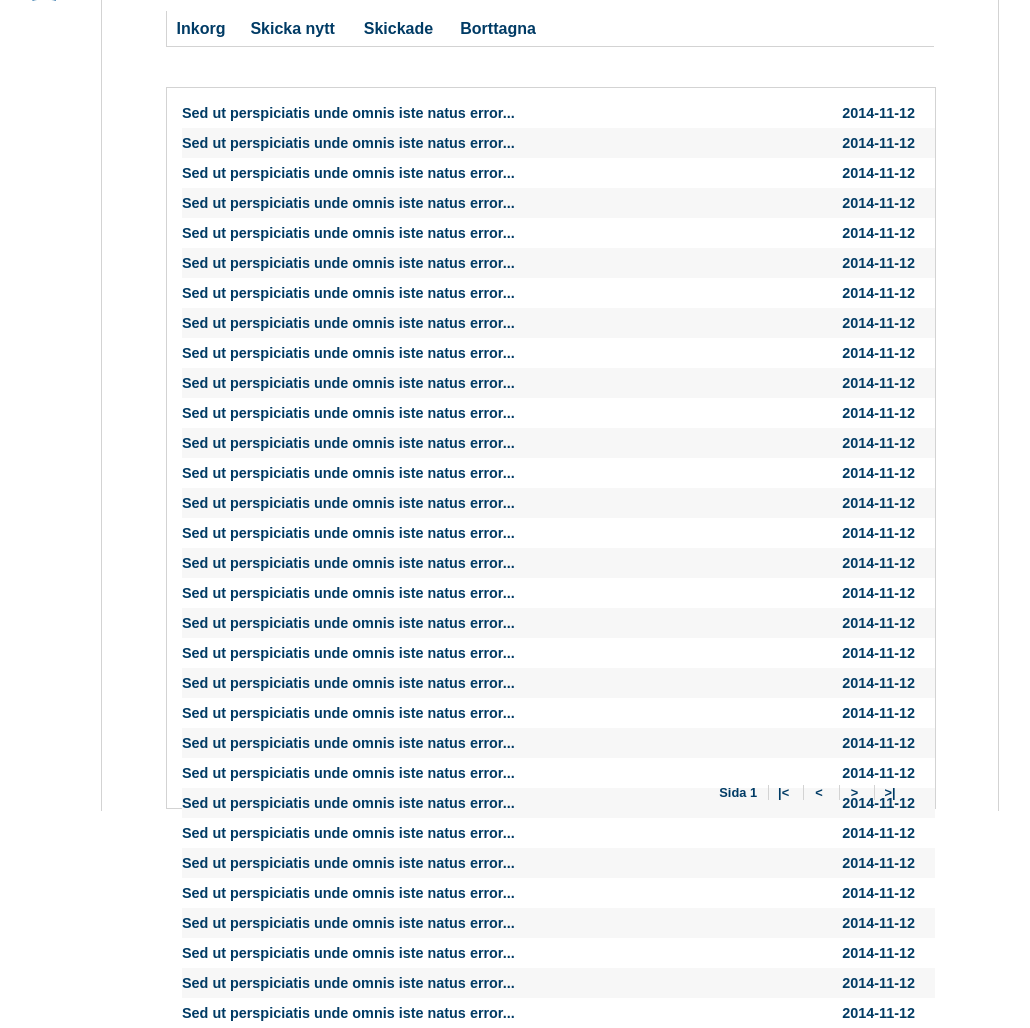
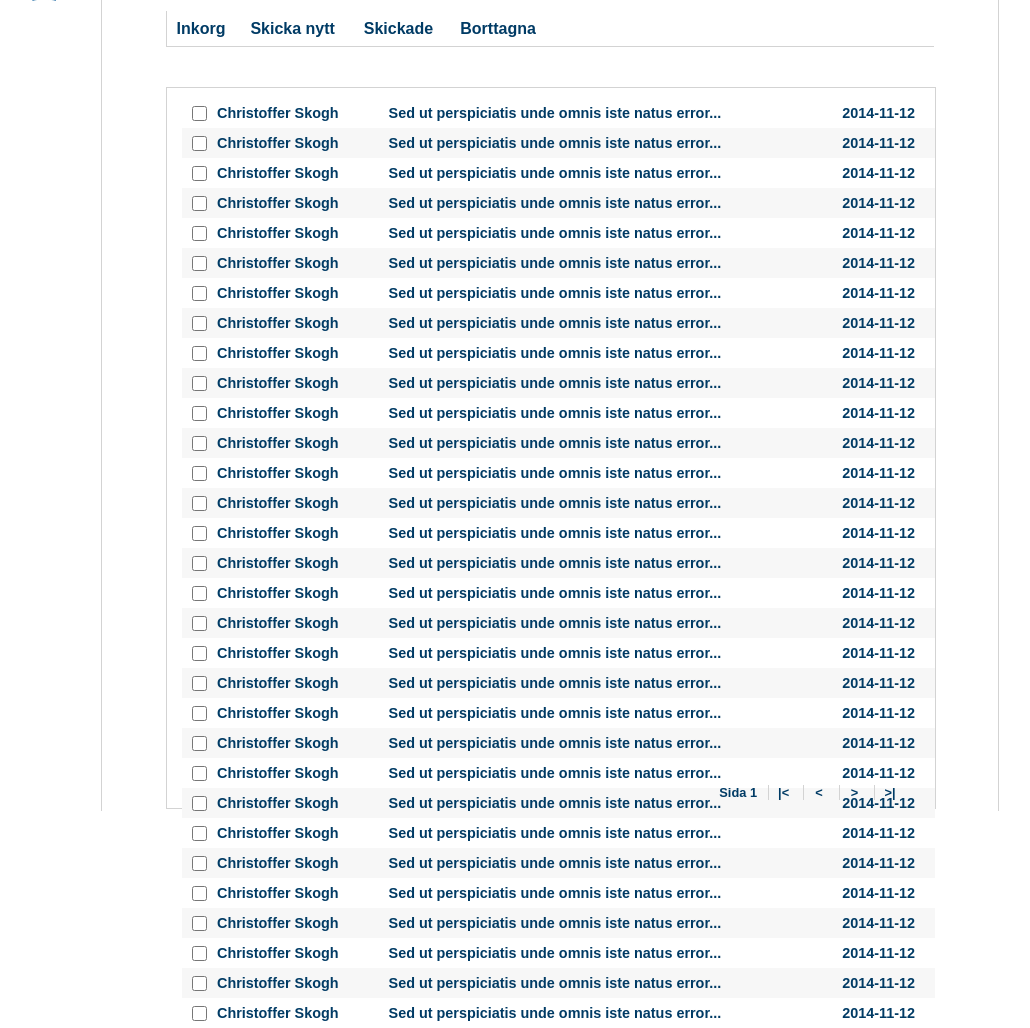
Before and after one commit to hagdorn/jensenonline, a PHP site: page /inbox.php in a window 1280 px wide. Shown: the part 163-1191 px from the top of the page, without its empty margins (90-1120 px from the left). Run offline with PHP 8.4, Linux system fonts and the light colour scheme; the visitor is signed in with stand-in values (Sample User, id 1); some libraries are stand-ins or nearby versions.

Commit message:
Added checkbox + name

```diff
--- a/inbox.php
+++ b/inbox.php
@@ -25,37 +25,14 @@
 
         <div id="inbox">
             <ul id="first-ul">
-                <li><a href="#">Sed ut perspiciatis unde omnis iste natus error... <span><?php echo date('Y-m-d'); ?></span></a></li>
-                <li><a href="#">Sed ut perspiciatis unde omnis iste natus error... <span><?php echo date('Y-m-d'); ?></span></a></li>
-                <li><a href="#">Sed ut perspiciatis unde omnis iste natus error... <span><?php echo date('Y-m-d'); ?></span></a></li>
-                <li><a href="#">Sed ut perspiciatis unde omnis iste natus error... <span><?php echo date('Y-m-d'); ?></span></a></li>
-                <li><a href="#">Sed ut perspiciatis unde omnis iste natus error... <span><?php echo date('Y-m-d'); ?></span></a></li>
-                <li><a href="#">Sed ut perspiciatis unde omnis iste natus error... <span><?php echo date('Y-m-d'); ?></span></a></li>
-                <li><a href="#">Sed ut perspiciatis unde omnis iste natus error... <span><?php echo date('Y-m-d'); ?></span></a></li>
-                <li><a href="#">Sed ut perspiciatis unde omnis iste natus error... <span><?php echo date('Y-m-d'); ?></span></a></li>
-                <li><a href="#">Sed ut perspiciatis unde omnis iste natus error... <span><?php echo date('Y-m-d'); ?></span></a></li>
-                <li><a href="#">Sed ut perspiciatis unde omnis iste natus error... <span><?php echo date('Y-m-d'); ?></span></a></li>
-                <li><a href="#">Sed ut perspiciatis unde omnis iste natus error... <span><?php echo date('Y-m-d'); ?></span></a></li>
-                <li><a href="#">Sed ut perspiciatis unde omnis iste natus error... <span><?php echo date('Y-m-d'); ?></span></a></li>
-                <li><a href="#">Sed ut perspiciatis unde omnis iste natus error... <span><?php echo date('Y-m-d'); ?></span></a></li>
-                <li><a href="#">Sed ut perspiciatis unde omnis iste natus error... <span><?php echo date('Y-m-d'); ?></span></a></li>
-                <li><a href="#">Sed ut perspiciatis unde omnis iste natus error... <span><?php echo date('Y-m-d'); ?></span></a></li>
-                <li><a href="#">Sed ut perspiciatis unde omnis iste natus error... <span><?php echo date('Y-m-d'); ?></span></a></li>
-                <li><a href="#">Sed ut perspiciatis unde omnis iste natus error... <span><?php echo date('Y-m-d'); ?></span></a></li>
-                <li><a href="#">Sed ut perspiciatis unde omnis iste natus error... <span><?php echo date('Y-m-d'); ?></span></a></li>
-                <li><a href="#">Sed ut perspiciatis unde omnis iste natus error... <span><?php echo date('Y-m-d'); ?></span></a></li>
-                <li><a href="#">Sed ut perspiciatis unde omnis iste natus error... <span><?php echo date('Y-m-d'); ?></span></a></li>
-                <li><a href="#">Sed ut perspiciatis unde omnis iste natus error... <span><?php echo date('Y-m-d'); ?></span></a></li>
-                <li><a href="#">Sed ut perspiciatis unde omnis iste natus error... <span><?php echo date('Y-m-d'); ?></span></a></li>
-                <li><a href="#">Sed ut perspiciatis unde omnis iste natus error... <span><?php echo date('Y-m-d'); ?></span></a></li>
-                <li><a href="#">Sed ut perspiciatis unde omnis iste natus error... <span><?php echo date('Y-m-d'); ?></span></a></li>
-                <li><a href="#">Sed ut perspiciatis unde omnis iste natus error... <span><?php echo date('Y-m-d'); ?></span></a></li>
-                <li><a href="#">Sed ut perspiciatis unde omnis iste natus error... <span><?php echo date('Y-m-d'); ?></span></a></li>
-                <li><a href="#">Sed ut perspiciatis unde omnis iste natus error... <span><?php echo date('Y-m-d'); ?></span></a></li>
-                <li><a href="#">Sed ut perspiciatis unde omnis iste natus error... <span><?php echo date('Y-m-d'); ?></span></a></li>
-                <li><a href="#">Sed ut perspiciatis unde omnis iste natus error... <span><?php echo date('Y-m-d'); ?></span></a></li>
-                <li><a href="#">Sed ut perspiciatis unde omnis iste natus error... <span><?php echo date('Y-m-d'); ?></span></a></li>
-                <li><a href="#">Sed ut perspiciatis unde omnis iste natus error... <span><?php echo date('Y-m-d'); ?></span></a></li>
+                <li ng-repeat="i in [1, 2, 3, 4, 5, 6, 7, 8, 9, 10, 11, 12, 13, 14, 15, 16, 17, 18, 19, 20, 21, 22, 23, 24, 25, 26, 27, 28, 29, 30, 31]">
+                    <form method="" action="">
+                        <input type="checkbox" id="checkbox{{i}}"><label for="checkbox{{i}}">Christoffer Skogh</label>
+                    </form>
+                    <a href="#">Sed ut perspiciatis unde omnis iste natus error...
+                        <span><?php echo date('Y-m-d'); ?></span>
+                    </a>
+                </li>
             </ul>
             <footer>
                     <ul>
--- a/styles/style.css
+++ b/styles/style.css
@@ -222,9 +222,18 @@ header {
       line-height: 30px;
       font-weight: bold;
       font-size: 0.9em; }
-    #inbox #first-ul span {
-      float: right;
-      margin-right: 20px; }
+      #inbox #first-ul li input {
+        width: 15px;
+        height: 15px;
+        margin: 8px 10px 0;
+        float: left; }
+      #inbox #first-ul li span {
+        float: right;
+        margin-right: 20px; }
+      #inbox #first-ul li label {
+        float: left;
+        margin-right: 50px;
+        color: #003b65; }
   #inbox footer {
     width: 100%;
     position: absolute;
--- a/styles/style.scss
+++ b/styles/style.scss
@@ -348,12 +348,26 @@ header {
             @include vertAlign(30px);
             font-weight: bold;
             font-size: $normal-font - 0.1;
+
+            input {
+                width: 15px;
+                height: 15px;
+                margin: 8px 10px 0 ;
+                float: left;
+            }
+
+            span {
+                float: right;
+                margin-right: 20px;
+            }
+
+            label {
+                float: left;
+                margin-right: 50px;
+                color: $primary-color;
+            }
         }
 
-        span {
-            float: right;
-            margin-right: 20px;
-        }
     }
 
     footer {
```
Also changed, not shown: 1 other file.
